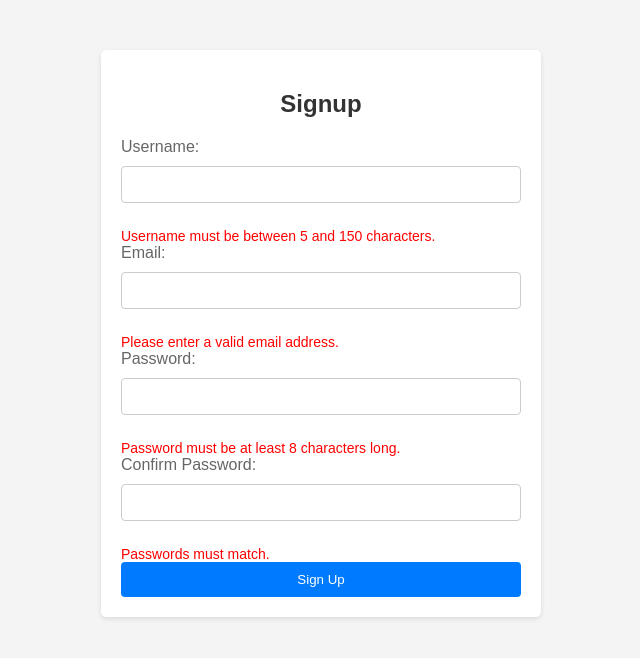
After one commit to Prasannakumar-n/ims-hosting, a Django app: page /signup/ in a window 1280 px wide. The commit adds this page. Shown: the top 658 px of the page, without its empty margins (319-959 px from the left). Run offline with Django 3.2, Linux system fonts and the light colour scheme; some libraries are stand-ins or nearby versions.

Commit message:
signup added

```diff
--- a/core/settings.py
+++ b/core/settings.py
@@ -23,7 +23,7 @@ BASE_DIR = os.path.dirname(os.path.dirname(os.path.abspath(__file__)))
 SECRET_KEY = 'qyu(9l9v%^+r(vt#ecf+36#lis516#3bo5@bo-rd*d%a=!%8#!'
 
 # SECURITY WARNING: don't run with debug turned on in production!
-DEBUG = True
+DEBUG = False
 
 ALLOWED_HOSTS = ['*']
 
@@ -57,7 +57,7 @@ MIDDLEWARE = [
     'django.contrib.messages.middleware.MessageMiddleware',
     'django.middleware.clickjacking.XFrameOptionsMiddleware',
 
-    'login_required.middleware.LoginRequiredMiddleware',    # middleware used for global login
+    # 'login_required.middleware.LoginRequiredMiddleware',    # middleware used for global login
 ]
 
 ROOT_URLCONF = 'core.urls'
--- /dev/null
+++ b/homepage/templates/signup.html
@@ -0,0 +1,124 @@
+<!DOCTYPE html>
+<html lang="en">
+<head>
+    <meta charset="UTF-8">
+    <meta name="viewport" content="width=device-width, initial-scale=1.0">
+    <title>Signup</title>
+    <style>
+        body {
+            font-family: Arial, sans-serif;
+            background-color: #f4f4f4;
+            margin: 0;
+            padding: 0;
+            box-sizing: border-box;
+        }
+
+        .container {
+            max-width: 400px;
+            margin: 50px auto;
+            padding: 20px;
+            background-color: #fff;
+            border-radius: 5px;
+            box-shadow: 0 2px 5px rgba(0, 0, 0, 0.1);
+        }
+
+        h2 {
+            text-align: center;
+            color: #333;
+            margin-bottom: 20px;
+        }
+
+        form {
+            display: flex;
+            flex-direction: column;
+        }
+
+        label {
+            margin-bottom: 10px;
+            color: #666;
+        }
+
+        input[type="text"],
+        input[type="email"],
+        input[type="password"] {
+            padding: 10px;
+            margin-bottom: 20px;
+            border: 1px solid #ccc;
+            border-radius: 4px;
+        }
+
+        button {
+            padding: 10px 20px;
+            background-color: #007bff;
+            color: #fff;
+            border: none;
+            border-radius: 4px;
+            cursor: pointer;
+            transition: background-color 0.3s;
+        }
+
+        button:hover {
+            background-color: #0056b3;
+        }
+
+        .validation {
+            font-size: 14px;
+            margin-top: 5px;
+            color: red;
+        }
+
+        .valid-icon {
+            display: none;
+            color: green;
+            margin-left: 5px;
+        }
+
+        .valid-input {
+            border-color: green;
+        }
+
+        .invalid-icon {
+            display: none;
+            color: red;
+            margin-left: 5px;
+        }
+
+        .invalid-input {
+            border-color: red;
+        }
+
+        .valid-input .valid-icon {
+            display: inline-block;
+        }
+
+        .invalid-input .invalid-icon {
+            display: inline-block;
+        }
+    </style>
+</head>
+<body>
+    <div class="container">
+        <h2>Signup</h2>
+        <form method="post">
+            {% csrf_token %}
+            <label for="username">Username:</label>
+            <input type="text" name="username" id="username" required>
+            <div class="validation" id="username-validation">Username must be between 5 and 150 characters.</div>
+
+            <label for="email">Email:</label>
+            <input type="email" name="email" id="email" required>
+            <div class="validation" id="email-validation">Please enter a valid email address.</div>
+
+            <label for="password1">Password:</label>
+            <input type="password" name="password1" id="password1" required>
+            <div class="validation" id="password1-validation">Password must be at least 8 characters long.</div>
+
+            <label for="password2">Confirm Password:</label>
+            <input type="password" name="password2" id="password2" required>
+            <div class="validation" id="password2-validation">Passwords must match.</div>
+
+            <button type="submit" id="signup-btn">Sign Up</button>
+        </form>
+    </div>
+</body>
+</html>
--- a/homepage/urls.py
+++ b/homepage/urls.py
@@ -4,5 +4,6 @@ from . import views
 
 urlpatterns = [
     path('', views.HomeView.as_view(), name='home'),
-    path('about/', views.AboutView.as_view(), name='about')
+    path('about/', views.AboutView.as_view(), name='about'),
+    path('signup/', views.signup, name='signup'),
 ]
--- a/homepage/views.py
+++ b/homepage/views.py
@@ -3,25 +3,62 @@ from django.views.generic import View, TemplateView
 from inventory.models import Stock
 from transactions.models import SaleBill, PurchaseBill
 
-
 class HomeView(View):
     template_name = "home.html"
+
     def get(self, request):
+        selected_product = request.GET.get('product', '')
+        selected_data = request.GET.get('data', 'quantity')  # Default to 'quantity' if not specified
+
         labels = []
-        data = []
-        stockqueryset = Stock.objects.filter(is_deleted=False).order_by('-quantity')
-        for item in stockqueryset:
-            labels.append(item.name)
-            data.append(item.quantity)
+        quantity_data = []
+        cost_data = []  # Add this line for cost data
+        sales_data = []
+
+        stock_queryset = Stock.objects.filter(is_deleted=False).order_by('-quantity')
+
+        if selected_product:
+            stock_queryset = stock_queryset.filter(name=selected_product)
+
+        for item in stock_queryset:
+            labels.append(f"{item.name} ({item.sub_category})" if item.sub_category else item.name)
+            quantity_data.append(float(item.quantity) if selected_data == 'quantity' else 0)  # Convert Decimal to float
+            cost_data.append(float(item.cost) if selected_data == 'quantity' else 0)  # Convert Decimal to float
+            sales_data.append(float(item.total_sales_value) if selected_data == 'quantity' else 0)
+
         sales = SaleBill.objects.order_by('-time')[:3]
         purchases = PurchaseBill.objects.order_by('-time')[:3]
+
         context = {
-            'labels'    : labels,
-            'data'      : data,
-            'sales'     : sales,
-            'purchases' : purchases
+            'labels': labels,
+            'data': quantity_data,
+            'cost_data': cost_data,  # Add this line for cost data
+            'sales_data': sales_data,
+            'sales': sales,
+            'purchases': purchases,
+            'product_items': Stock.objects.filter(is_deleted=False).values('name').distinct(),
+            'selected_product': selected_product,
+            'selected_data': selected_data,
         }
         return render(request, self.template_name, context)
 
+
+
+
+
 class AboutView(TemplateView):
     template_name = "about.html"
+
+
+from django.shortcuts import render, redirect
+from django.contrib.auth.forms import UserCreationForm
+
+def signup(request):
+    if request.method == 'POST':
+        form = UserCreationForm(request.POST)
+        if form.is_valid():
+            form.save()
+            return redirect('login')  # Redirect to login page after successful signup
+    else:
+        form = UserCreationForm()
+    return render(request, 'signup.html', {'form': form})
```
Also changed, not shown: homepage/templates/home.html (+5 -5 lines), homepage/templates/login.html (+9 -33 lines), transactions/templates/sales/product_details.html (+34 -7 lines), transactions/views.py (+32 -15 lines), db.sqlite3, homepage/templates/base.html (line endings or trailing spaces), transactions/templates/sales/sales_list.html (line endings or trailing spaces).
